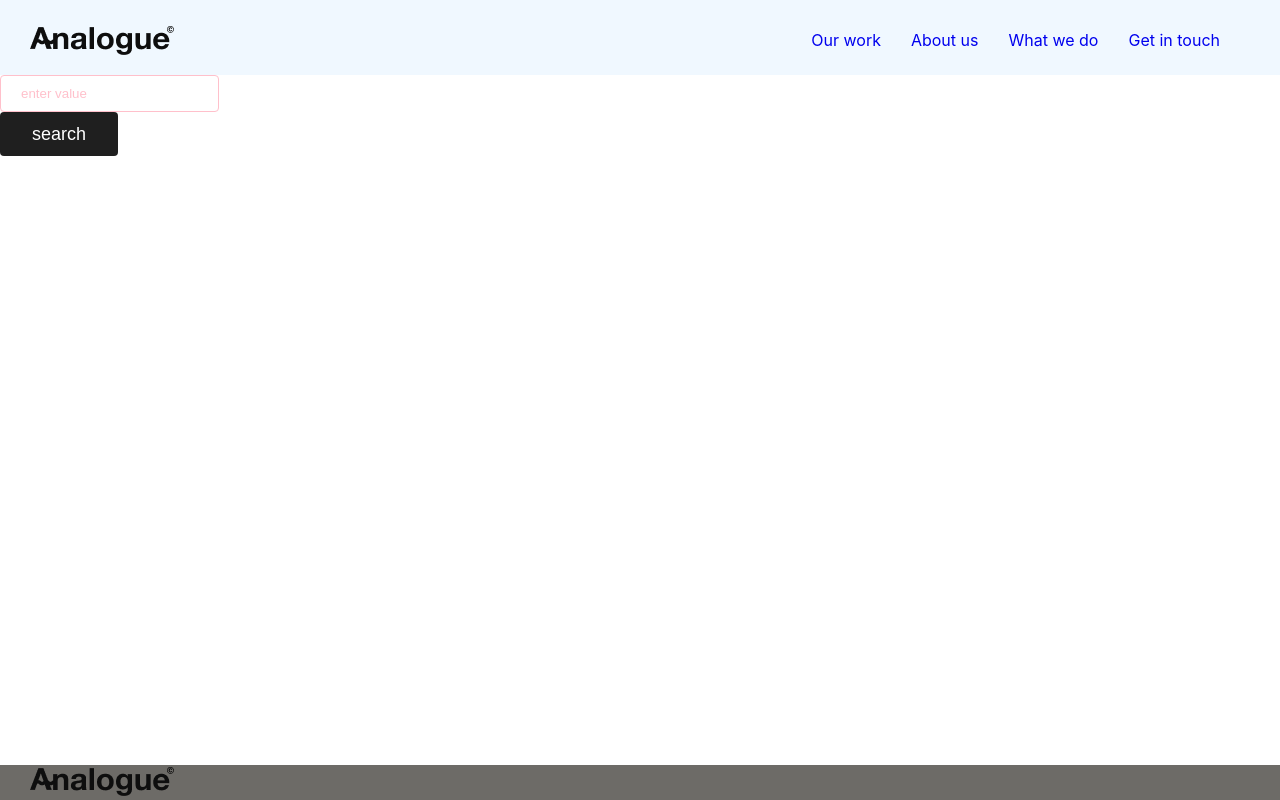
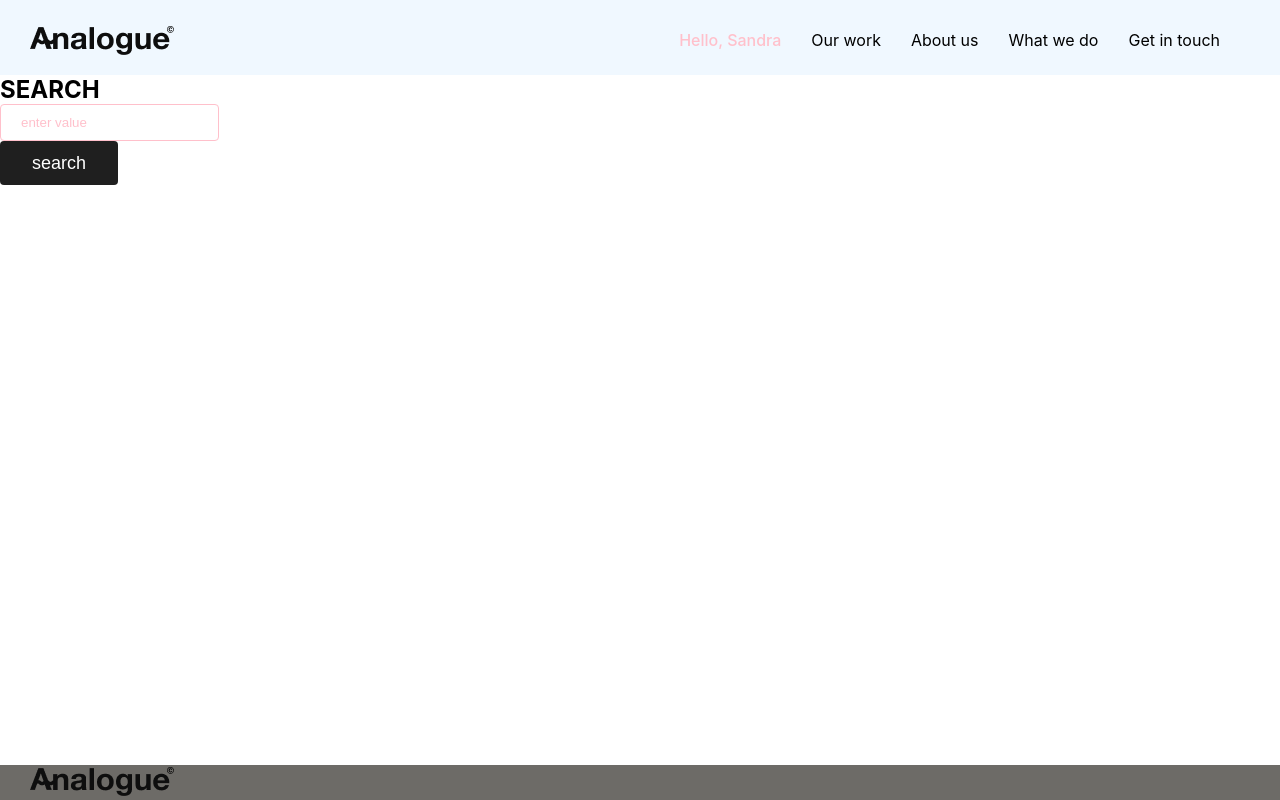
Before and after one commit to AleksandraHrevtsova/react-repaet-course, a React (Create React App) app: page /what-we-do in a window 1280 px wide. Built offline with nearby package versions, Linux system fonts and the light colour scheme.

Commit message:
added context

```diff
--- a/package.json
+++ b/package.json
@@ -3,16 +3,12 @@
   "version": "0.1.0",
   "private": true,
   "dependencies": {
-    "@testing-library/jest-dom": "^5.16.4",
-    "@testing-library/react": "^13.3.0",
-    "@testing-library/user-event": "^13.5.0",
     "react": "^18.2.0",
     "react-dom": "^18.2.0",
     "react-router": "^6.3.0",
     "react-router-dom": "^6.3.0",
     "react-scripts": "5.0.1",
-    "styled-components": "^5.3.5",
-    "web-vitals": "^2.1.4"
+    "styled-components": "^5.3.5"
   },
   "scripts": {
     "start": "react-scripts start",
--- a/src/App.js
+++ b/src/App.js
@@ -1,4 +1,6 @@
-import React, { useState, useEffect } from 'react';
+import React, { useState, useEffect, useContext } from 'react';
+import { AppContext } from './contexts/AppContext';
+import { ThemeContext } from './contexts/ThemeContext';
 import Header from './components/Header';
 import Footer from './components/Footer';
 import styled from 'styled-components';
@@ -8,6 +10,7 @@ import { WhatWeDo } from './pages/What_we_do';
 import { AboutUs } from './pages/About_us';
 import { GetInTouch } from './pages/Get-in_touch';
 import { OurWork } from './pages/Our_work';
+import { allStyles } from './layout/styles';
 
 const navLinks = [
   {id: '1', label: 'Our work', path: 'our-work'},
@@ -23,16 +26,19 @@ const PageWrapper = styled.div`
 `;
 
 function App() {
-  // ===== STATE
+  const initialAppContext = useContext(AppContext)
+
   const [currentState, setCurrentState] = useState('start');
   const [userName, setUserName] = useState('Sandra');
   const [isOnline, setIsOnline] = useState(true);
+  const [currentAppContext, setCurrentAppContext] = useState(initialAppContext)
 
-  // ===== STATE
-
-  // ===== EFFECTS
   useEffect(() => {
-    // console.log('Use Effect INITIAL LOAD');
+    const context = setAppContext();
+    setCurrentAppContext((prev) => ({
+      ...prev,
+      ...context
+    }))
   }, []); // first-render
 
   useEffect(() => {
@@ -43,9 +49,15 @@ function App() {
     // console.log('IsOnline:', isOnline);
   }, [isOnline]);
 
-  // ====== EFFECTS
+  function setAppContext () {
+    return {
+      navLinks,
+      user: {
+        name: 'Sandra'
+      }
+    }
+  }
 
-  // ====== METHODS
   const updateState = () => {
     // console.log('Click');
     setCurrentState('stop')
@@ -55,13 +67,12 @@ function App() {
     setIsOnline(!isOnline);
   }
 
-  // ====== METHODS
-
   return (
+    <AppContext.Provider value={currentAppContext}>
+      <ThemeContext.Provider value={allStyles}>
     <PageWrapper>
-      <Header x={navLinks}/>
+      <Header />
       <main style={{flex: '1 0 auto'}}>
-        {/* <Button label='click' handleClick={toggleStatusIsOnline}/> */}
         <Routes>
           <Route exact path='/' element={<Home/>}/>
           <Route path='/about-us' element={<AboutUs/>}/>
@@ -72,6 +83,8 @@ function App() {
       </main>
       <Footer/>
     </PageWrapper>
+      </ThemeContext.Provider>
+    </AppContext.Provider>
   );
 }
 
--- a/src/components/Header.js
+++ b/src/components/Header.js
@@ -16,12 +16,12 @@ const HeaderContainer = styled(Container)`
   padding-bottom: 20px;
 `;
 
-function Header({x}) {
+function Header() {
   return (
     <StyledHeader>
       <HeaderContainer>
         <Logo color='black'/>
-        <Navigation links={x}/>
+        <Navigation />
       </HeaderContainer>
     </StyledHeader>
   )
--- a/src/components/Navigation.js
+++ b/src/components/Navigation.js
@@ -1,18 +1,39 @@
+import { useContext } from 'react';
+import { AppContext } from '../contexts/AppContext';
+import { ThemeContext } from '../contexts/ThemeContext';
 import styled from 'styled-components';
 import { Link } from 'react-router-dom';
+
+const StyledNav = styled.nav`
+  display: flex;
+  align-items: center;
+`;
+
+const StyledUserGreet = styled.div`
+  margin-right: 30px;
+  color: pink;
+  font-weight: 500;
+`;
 
 const List = styled.ul`
   display: flex;
 `;
 
 const Item = styled.li`
-  margin-right: 30px;
+  margin-right: ${({styles}) => styles.itemMarginRight};
+  color: ${({colors}) => colors.black};
+  :hover{
+    color: ${({colors}) => colors.hoverLinkColor};
+  }
 `;
 
-function Navigation ({links}) {
+function Navigation () {
+
+  const {navLinks, user} = useContext(AppContext);
+  const {colors, styles} = useContext(ThemeContext);
 
   const handleItemClick = () => {
-    console.log('Item click');
+    // console.log('Item click');
   }
 
   const handleLinkClick = (e) => {
@@ -25,10 +46,13 @@ function Navigation ({links}) {
   }
 
   return (
-    <nav>
+    <StyledNav>
+      <StyledUserGreet>
+        Hello, {user?.name}
+      </StyledUserGreet>
       <List>
-        {links?.map(({id, label, path}) => (
-          <Item key={id} onClick={handleItemClick}>
+        {navLinks?.map(({id, label, path}) => (
+          <Item key={id} onClick={handleItemClick} styles={styles} colors={colors}>
             <Link
               to={`/${path}`}
               onClick={handleLinkClick}
@@ -37,7 +61,7 @@ function Navigation ({links}) {
           </Item>)
         )}
       </List>
-    </nav>
+    </StyledNav>
   )
 }
 
--- /dev/null
+++ b/src/contexts/AppContext.js
@@ -0,0 +1,3 @@
+import { createContext } from "react";
+
+export const AppContext = createContext({initialValue: 'initial'});
--- /dev/null
+++ b/src/contexts/ThemeContext.js
@@ -0,0 +1,3 @@
+import { createContext } from "react";
+
+export const ThemeContext = createContext();
--- a/src/helpers/validations.js
+++ b/src/helpers/validations.js
@@ -1,3 +1,5 @@
+// alert('Hello!')
+// console.log('World');
 export const validateName = (name, value) => {
   const rule = value.length > 3;
   setValidation(rule, name);
--- a/src/index.css
+++ b/src/index.css
@@ -29,6 +29,7 @@ img {
 a {
   text-decoration: none;
   display: inline-block;
+  color: inherit;
 }
 
 button {
--- a/src/index.js
+++ b/src/index.js
@@ -9,6 +9,7 @@ const root = ReactDOM.createRoot(document.getElementById('root'));
 root.render(
   <React.StrictMode>
     <BrowserRouter>
+    {/* BrowserRouter == Context.Provider */}
       <App />
     </BrowserRouter>
   </React.StrictMode>
--- /dev/null
+++ b/src/layout/colors.js
@@ -0,0 +1,14 @@
+const white = '#fff';
+const black = '#000';
+
+const mainTextColor = '#464542';
+const titleColor = '#1F1F1F';
+const hoverLinkColor = '#066749';
+
+export const colors = {
+  white,
+  black,
+  mainTextColor,
+  titleColor,
+  hoverLinkColor
+}
--- /dev/null
+++ b/src/layout/styles.js
@@ -0,0 +1,16 @@
+import {colors } from './colors'
+
+const commonTextStyles = `
+  letter-spacing: 0.2px;
+  line-height: 1.25;
+`;
+
+const itemMarginRight = `30px`;
+
+export const allStyles = {
+  colors,
+  styles: {
+    commonTextStyles,
+    itemMarginRight
+  }
+}
--- a/src/pages/What_we_do.js
+++ b/src/pages/What_we_do.js
@@ -25,7 +25,7 @@ export function WhatWeDo(){
   }, [search]);
 
   useEffect(() => {
-    console.log('KITTENS:', kittens);
+    // console.log('KITTENS:', kittens);
   }, [kittens]);
 
   const handleInputChange = (e) => {
@@ -33,6 +33,8 @@ export function WhatWeDo(){
   }
 
   const searchValue = () => {
+    console.log("search:",search);
+    console.log('data before request:', kittens);
     if(search){
       // console.log('SEARCH');
       let params = `?query=${search}&orientaion=portrait&size=small&per_page=5`;
@@ -48,12 +50,16 @@ export function WhatWeDo(){
         setKittens(kittens); // rewrite
         // setKittents((prev)=>{ return [...prev, ...kittens] }) // add new kittens
       })
+    console.log('data AFTER request:', kittens);
+
     }
+    console.log('data after request:', kittens);
   }
 
   return (
     <>
       <section>
+        <h1>{search || 'SEARCH'}</h1>
         {/* onChange={handleInputChange} === input,addEventListener('change', handleInputChange) */}
         <InputText placeholder='enter value' handleChange={handleInputChange} xxx='111'/>
         <Button type='submit' label='search' handleClick={searchValue}/>
```
